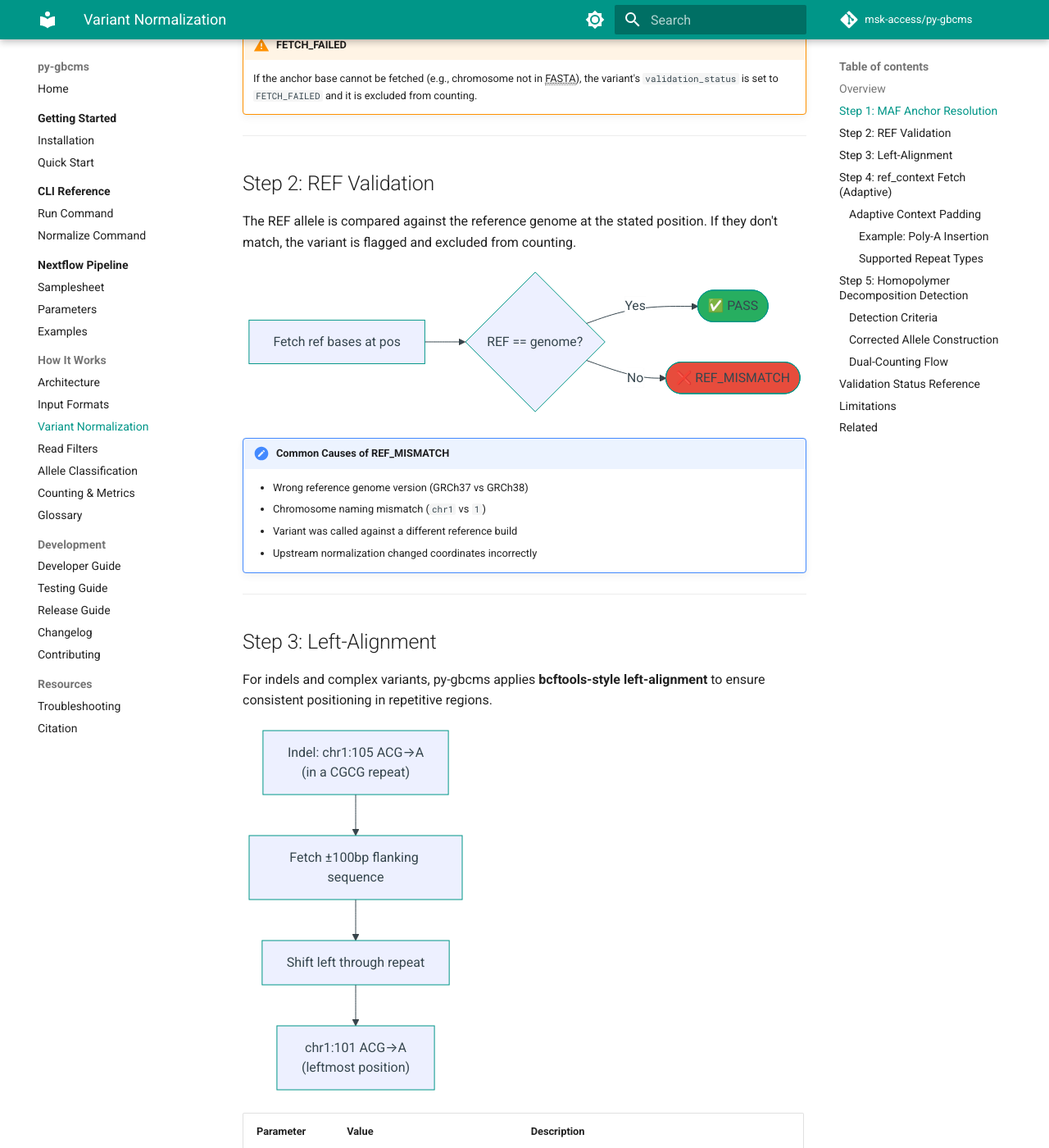
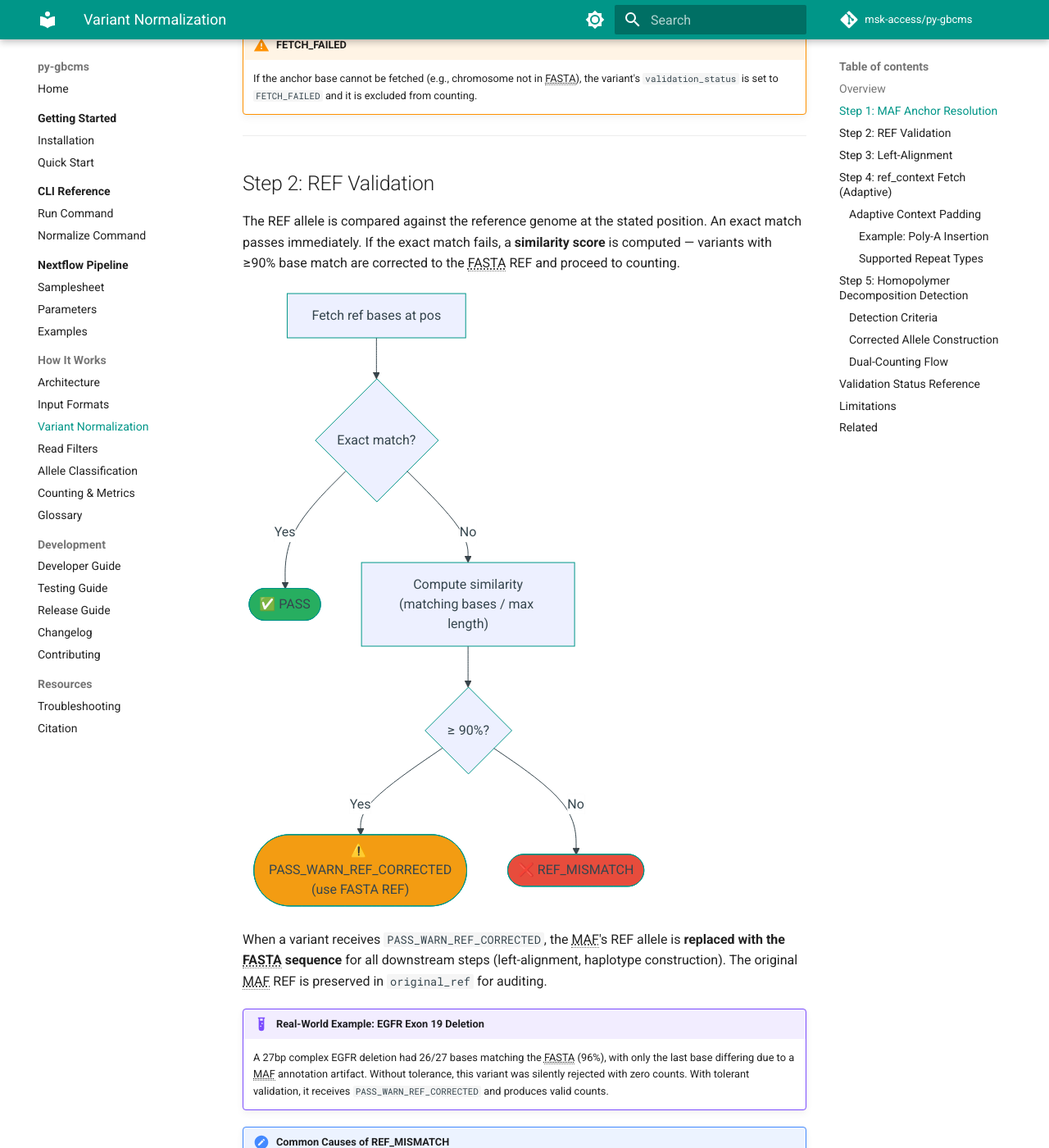
Before and after one commit to msk-access/py-gbcms, an MkDocs documentation site: the page built from docs/reference/variant-normalization.md, in a window 1280 px wide and 1400 px high, scrolled down 1542 px. Shown: the whole window at 82% size. Built offline with MkDocs 1.6.1 and Material for MkDocs 9.7.7, drawn with Linux system fonts in a browser that asks for light colours; comment, search, counter and statistics services are not loaded; the version menu is left out; some of the changed text lies outside the part shown.

Commit message:
docs: document tolerant REF validation in variant-normalization.md
- Updated Step 2 flowchart from binary pass/fail to 3-tier mermaid diagram
- Added PASS_WARN_REF_CORRECTED to validation status reference table
- Added EGFR exon 19 real-world example showing tolerant validation in action
- Added MAF annotation artifact as a listed cause of REF_MISMATCH

````diff
--- a/docs/reference/variant-normalization.md
+++ b/docs/reference/variant-normalization.md
@@ -48,23 +48,33 @@ MAF files represent indels using `-` dashes. py-gbcms converts them to VCF-style
 
 ## Step 2: REF Validation
 
-The REF allele is compared against the reference genome at the stated position. If they don't match, the variant is flagged and excluded from counting.
+The REF allele is compared against the reference genome at the stated position. An exact match passes immediately. If the exact match fails, a **similarity score** is computed — variants with ≥90% base match are corrected to the FASTA REF and proceed to counting.
 
 ```mermaid
-flowchart LR
-    Fetch["Fetch ref bases at pos"] --> Compare{"REF == genome?"}
-    Compare -- "Yes" --> Pass([✅ PASS]):::pass
-    Compare -- "No" --> Fail([❌ REF_MISMATCH]):::fail
+flowchart TD
+    Fetch["Fetch ref bases at pos"] --> Exact{"Exact match?"}
+    Exact -- "Yes" --> Pass([✅ PASS]):::pass
+    Exact -- "No" --> Sim["Compute similarity\n(matching bases / max length)"]
+    Sim --> Thresh{"≥ 90%?"}
+    Thresh -- "Yes" --> Corrected(["⚠️ PASS_WARN_REF_CORRECTED\n(use FASTA REF)"]):::warn
+    Thresh -- "No" --> Fail([❌ REF_MISMATCH]):::fail
 
     classDef pass fill:#27ae60,color:#fff;
+    classDef warn fill:#f39c12,color:#fff;
     classDef fail fill:#e74c3c,color:#fff;
 ```
+
+When a variant receives `PASS_WARN_REF_CORRECTED`, the MAF's REF allele is **replaced with the FASTA sequence** for all downstream steps (left-alignment, haplotype construction). The original MAF REF is preserved in `original_ref` for auditing.
+
+!!! example "Real-World Example: EGFR Exon 19 Deletion"
+    A 27bp complex EGFR deletion had 26/27 bases matching the FASTA (96%), with only the last base differing due to a MAF annotation artifact. Without tolerance, this variant was silently rejected with zero counts. With tolerant validation, it receives `PASS_WARN_REF_CORRECTED` and produces valid counts.
 
 !!! important "Common Causes of REF_MISMATCH"
     - Wrong reference genome version (GRCh37 vs GRCh38)
     - Chromosome naming mismatch (`chr1` vs `1`)
     - Variant was called against a different reference build
     - Upstream normalization changed coordinates incorrectly
+    - MAF annotation artifact (trailing base error) — now handled by tolerant validation
 
 ---
 
@@ -227,13 +237,14 @@ Every `PreparedVariant` carries a `validation_status` string:
 
 | Status | Meaning | Counted? |
 |:-------|:--------|:--------:|
-| `PASS` | Validated successfully | ✅ |
+| `PASS` | REF matches FASTA exactly | ✅ |
+| `PASS_WARN_REF_CORRECTED` | REF ≥90% match; corrected to FASTA REF | ✅ |
 | `PASS_WARN_HOMOPOLYMER_DECOMP` | Passed, but corrected allele was used (see above) | ✅ |
-| `REF_MISMATCH` | REF allele doesn't match reference genome | ❌ |
+| `REF_MISMATCH` | REF allele <90% match against reference genome | ❌ |
 | `FETCH_FAILED` | Could not fetch reference region | ❌ |
 
 !!! note "Filtering Behavior"
-    The pipeline filters on `validation_status.startswith("PASS")`, so both `PASS` and `PASS_WARN_*` variants proceed to counting. `REF_MISMATCH` and `FETCH_FAILED` variants are logged as rejected.
+    The pipeline filters on `validation_status.startswith("PASS")`, so all `PASS` and `PASS_WARN_*` variants proceed to counting. `REF_MISMATCH` and `FETCH_FAILED` variants are logged as rejected.
 
 ---
 
````
Also changed, not shown: CHANGELOG.md (+1 -0 lines).
